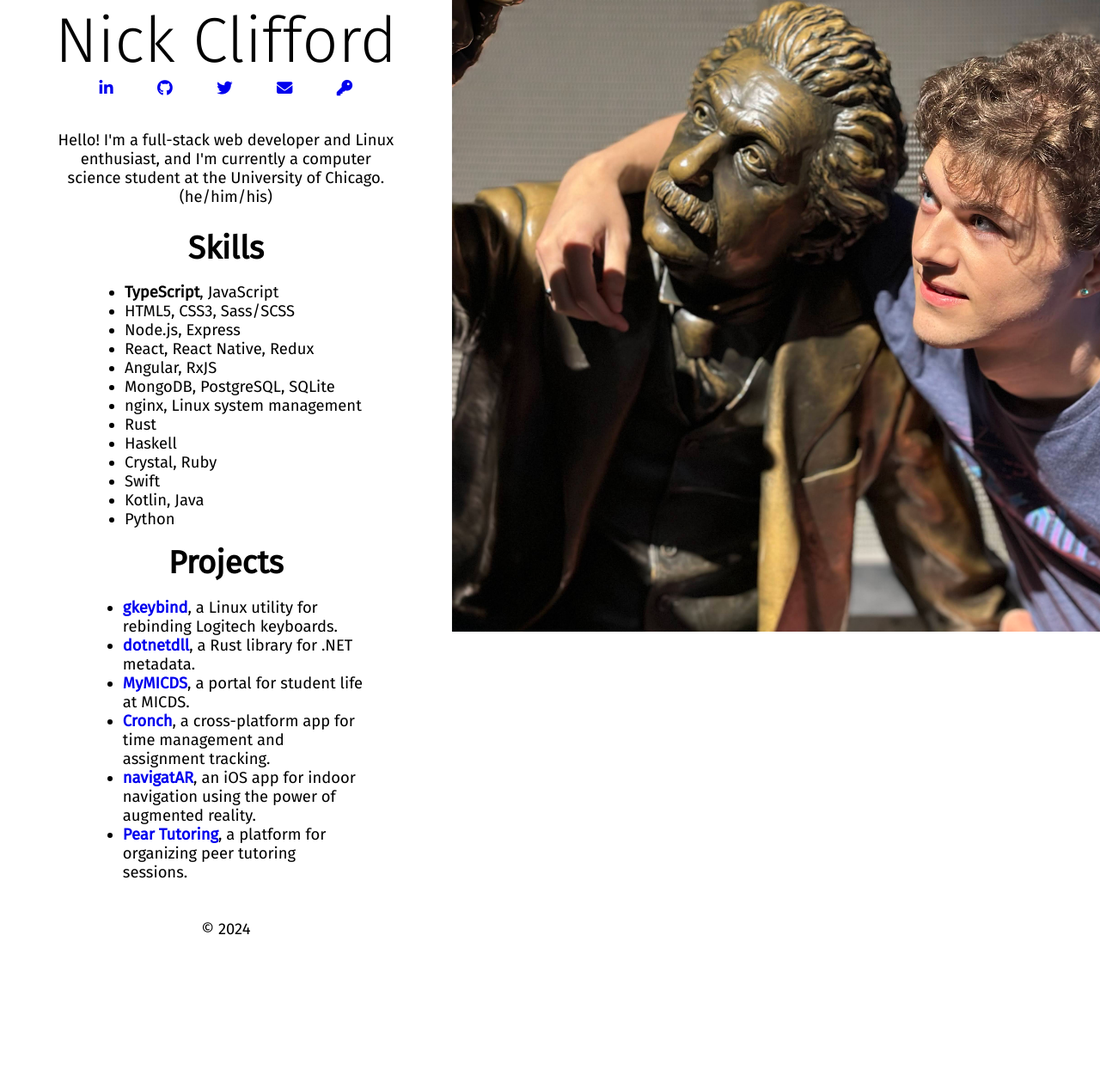
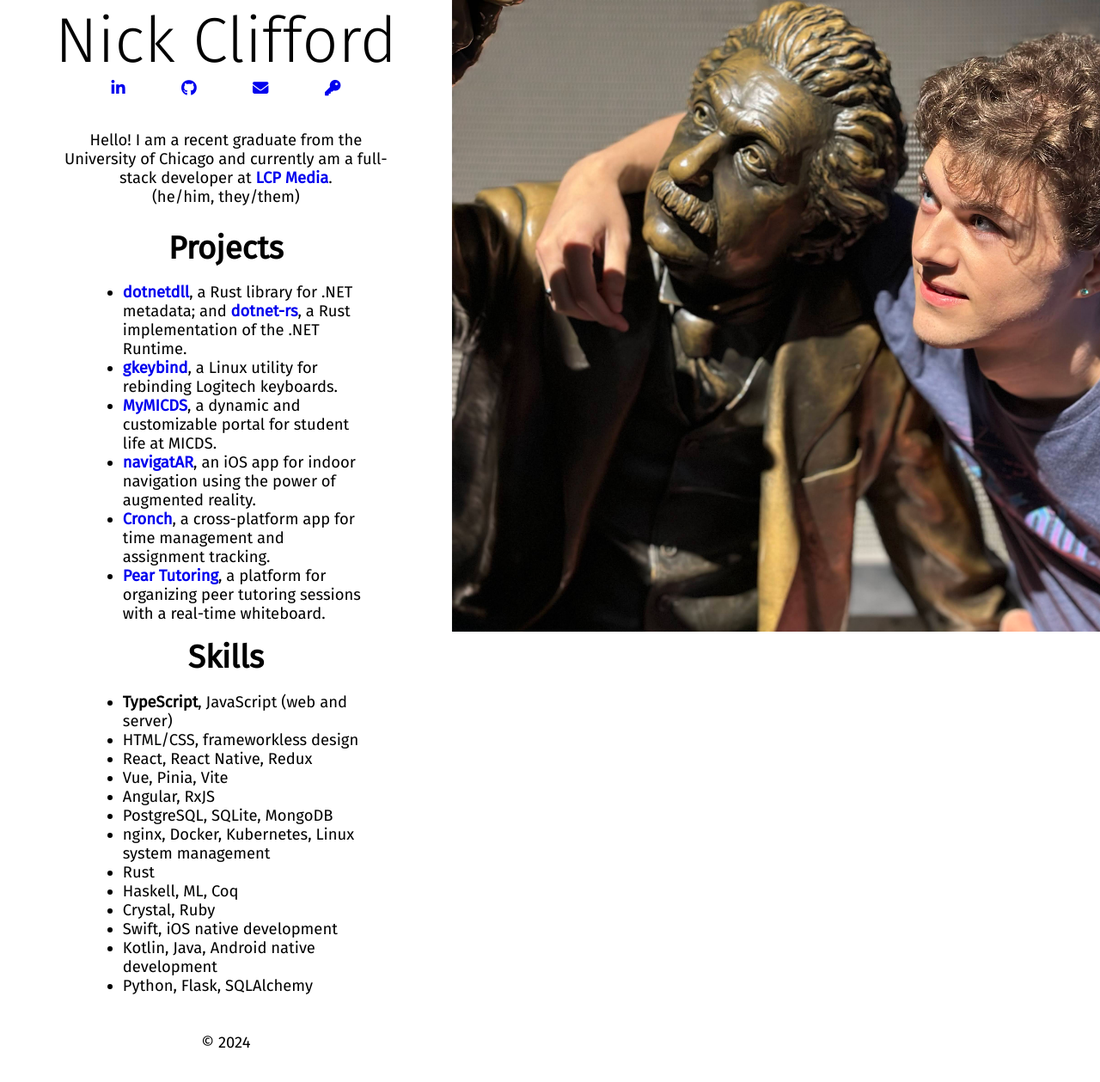
Before and after one commit to nickbclifford/nickclifford.me-v3, a website: page index.html in a window 1280 px wide. Shown: the part 65-1324 px from the top of the page at 86% size. Before the commit the page ends 1244 px from the top, so only its background shows below. Drawn offline with nearby package versions, Linux system fonts and the light colour scheme; files that its build step writes are made by us from their sources.

Commit message:
general updates and reorganization

```diff
--- a/index.html
+++ b/index.html
@@ -23,10 +23,6 @@
 						<i class="fab fa-github"></i>
 						<noscript>GitHub</noscript>
 					</a>
-					<a href="https://twitter.com/nickbclifford">
-						<i class="fab fa-twitter" data-fa-transform="shrink-7" data-fa-mask="fas fa-circle"></i>
-						<noscript>Twitter</noscript>
-					</a>
 					<a href="mailto:nick@nickclifford.me">
 						<i class="fas fa-envelope" data-fa-transform="shrink-7" data-fa-mask="fas fa-circle"></i>
 						<noscript>Contact</noscript>
@@ -37,55 +33,59 @@
 					</a>
 				</div>
 				<p>
-					Hello! I'm a full-stack web developer and Linux enthusiast, and I'm currently a computer science
-					student at the University of Chicago.
+					Hello! I am a recent graduate from the University of Chicago and currently am a full-stack developer
+					at <a href="https://www.lcpmedia.com/">LCP Media</a>.
 					<br />
-					(he/him/his)
+					(he/him, they/them)
 				</p>
 			</header>
 			<main>
 				<section>
-					<h2>Skills</h2>
-					<ul>
-						<li><strong>TypeScript</strong>, JavaScript</li>
-						<li>HTML5, CSS3, Sass/SCSS</li>
-						<li>Node.js, Express</li>
-						<li>React, React Native, Redux</li>
-						<li>Angular, RxJS</li>
-						<li>MongoDB, PostgreSQL, SQLite</li>
-						<li>nginx, Linux system management</li>
-						<li>Rust</li>
-						<li>Haskell</li>
-						<li>Crystal, Ruby</li>
-						<li>Swift</li>
-						<li>Kotlin, Java</li>
-						<li>Python</li>
-					</ul>
-				</section>
-				<section>
 					<h2>Projects</h2>
 					<ul>
+						<li>
+							<a href="https://github.com/nickbclifford/dotnetdll">dotnetdll</a>, a Rust library for .NET
+							metadata; and <a href="https://github.com/nickbclifford/dotnet-rs">dotnet-rs</a>, a Rust
+							implementation of the .NET Runtime.
+						</li>
 						<li>
 							<a href="https://github.com/nickbclifford/gkeybind">gkeybind</a>, a Linux utility for
 							rebinding Logitech keyboards.
 						</li>
 						<li>
-							<a href="https://github.com/nickbclifford/dotnetdll">dotnetdll</a>, a Rust library for
-							.NET metadata.
-						</li>
-						<li><a href="https://mymicds.net">MyMICDS</a>, a portal for student life at MICDS.</li>
-						<li>
-							<a href="https://github.com/nickbclifford/Cronch">Cronch</a>, a cross-platform app for time
-							management and assignment tracking.
+							<a href="https://mymicds.net">MyMICDS</a>, a dynamic and customizable portal for student
+							life at MICDS.
 						</li>
 						<li>
 							<a href="https://github.com/michaelgira23/navigatAR">navigatAR</a>, an iOS app for indoor
 							navigation using the power of augmented reality.
 						</li>
 						<li>
+							<a href="https://github.com/nickbclifford/Cronch">Cronch</a>, a cross-platform app for time
+							management and assignment tracking.
+						</li>
+						<li>
 							<a href="https://github.com/michaelgira23/Pear-Tutoring">Pear Tutoring</a>, a platform for
-							organizing peer tutoring sessions.
+							organizing peer tutoring sessions with a real-time whiteboard.
 						</li>
+					</ul>
+				</section>
+				<section>
+					<h2>Skills</h2>
+					<ul>
+						<li><strong>TypeScript</strong>, JavaScript (web and server)</li>
+						<li>HTML/CSS, frameworkless design</li>
+						<li>React, React Native, Redux</li>
+						<li>Vue, Pinia, Vite</li>
+						<li>Angular, RxJS</li>
+						<li>PostgreSQL, SQLite, MongoDB</li>
+						<li>nginx, Docker, Kubernetes, Linux system management</li>
+						<li>Rust</li>
+						<li>Haskell, ML, Coq</li>
+						<li>Crystal, Ruby</li>
+						<li>Swift, iOS native development</li>
+						<li>Kotlin, Java, Android native development</li>
+						<li>Python, Flask, SQLAlchemy</li>
 					</ul>
 				</section>
 			</main>
```
